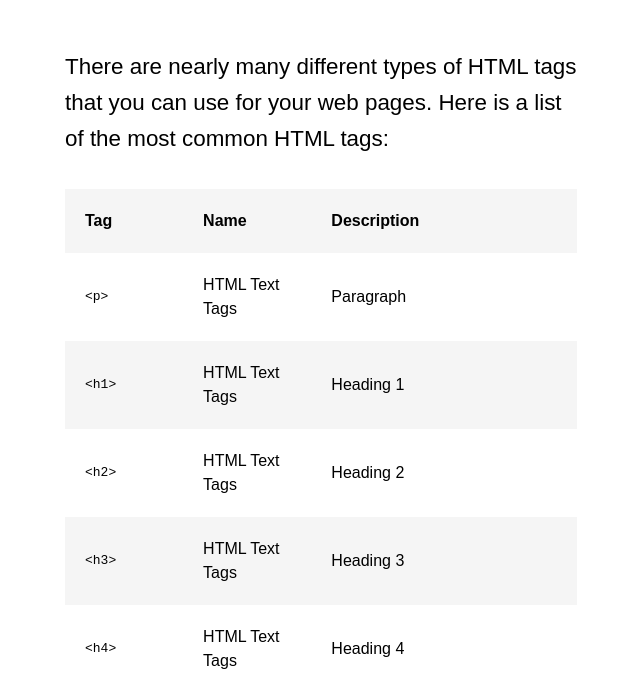
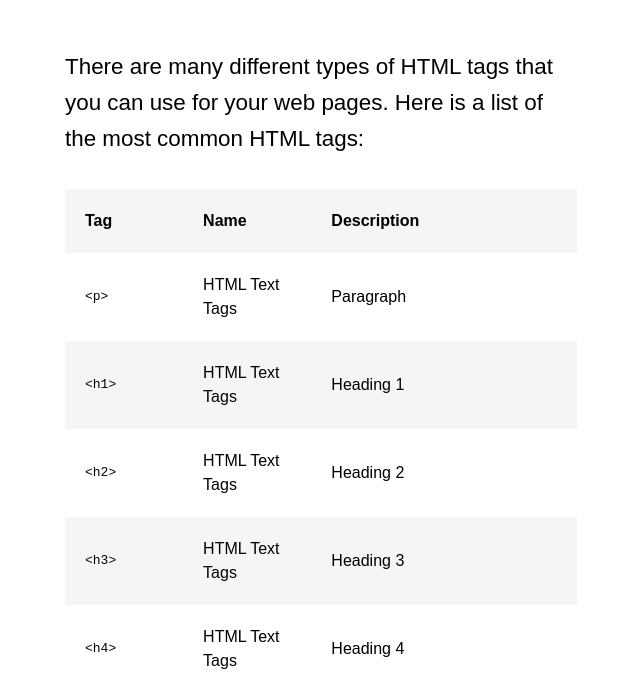
Before and after one commit to jasonrivera/html-tags-table, a plain HTML site: page index.html in a window 1280 px wide. Shown: the part 119-800 px from the top of the page, without its empty margins (319-959 px from the left). Drawn offline with Linux system fonts and the light colour scheme.

Commit message:
fixed typo

```diff
--- a/index.html
+++ b/index.html
@@ -16,7 +16,7 @@
 
         <main>
             <section id="intro-container">
-                <p id="intro-text">There are nearly many different types of HTML tags that you can use for your web pages. Here is a list of the most common HTML tags:</p>
+                <p id="intro-text">There are many different types of HTML tags that you can use for your web pages. Here is a list of the most common HTML tags:</p>
             </section>
             <table>
                 <tr>
```
